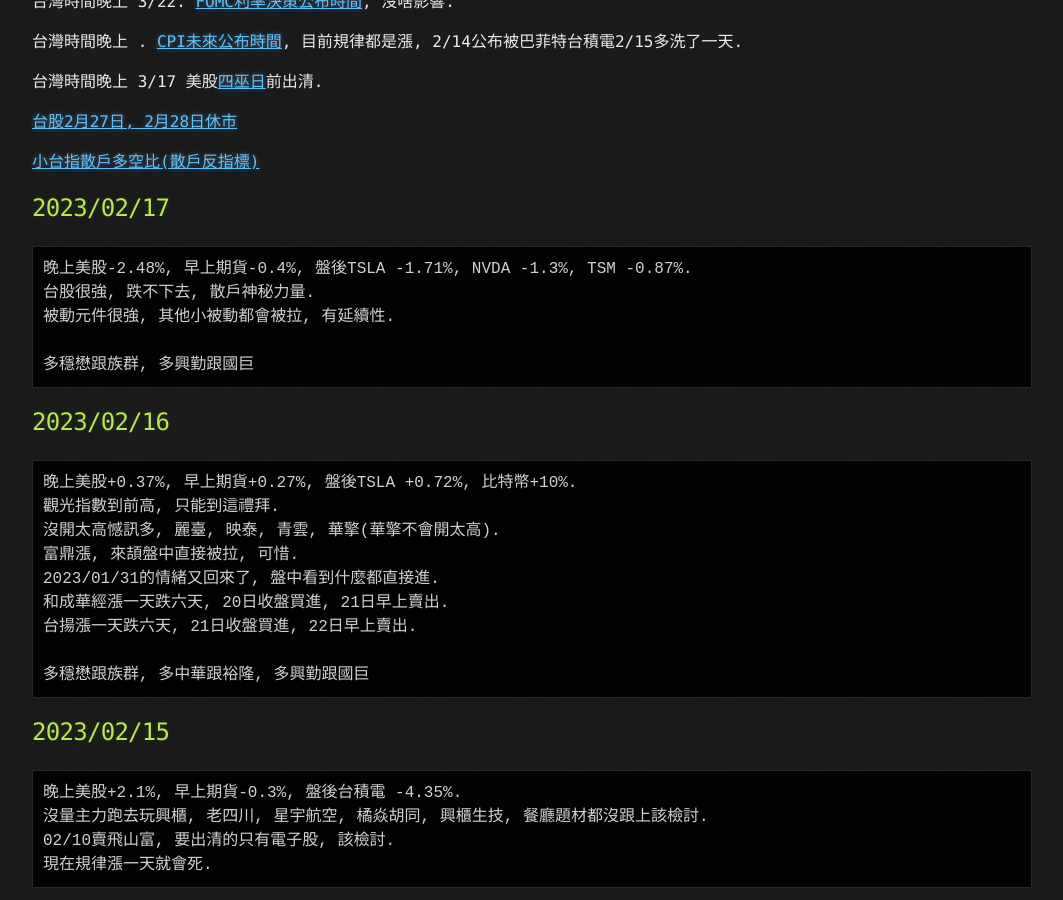
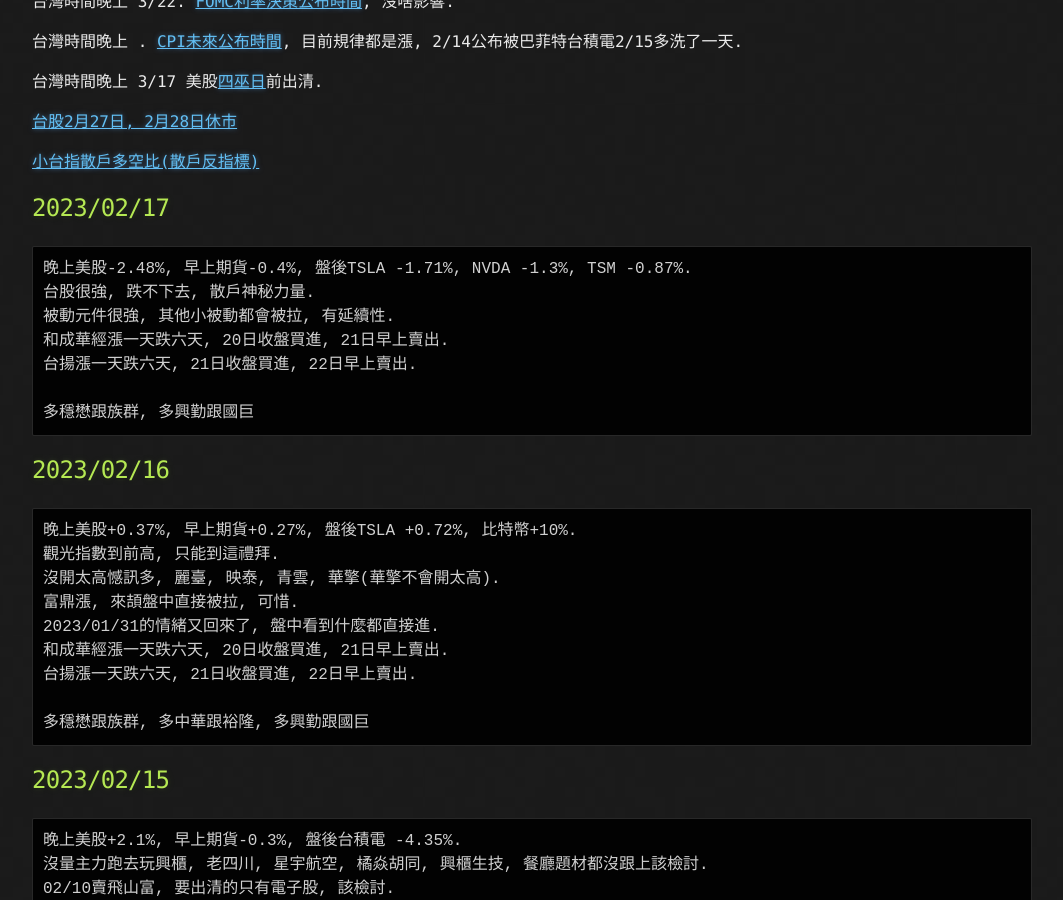
Before and after one commit to lepg5487/Stock_God, a Jekyll site: the page built from index.md, in a window 1280 px wide and 900 px high, scrolled down 428 px. Shown: the whole window, without its empty margins (108-1171 px from the left). Built offline with Jekyll 4.4.1, drawn with Linux system fonts in a browser that asks for light colours; our own code applies the rules of GitHub Pages for plain Markdown files.

Commit message:
Update index.md

````diff
--- a/index.md
+++ b/index.md
@@ -25,6 +25,8 @@
 晚上美股-2.48%, 早上期貨-0.4%, 盤後TSLA -1.71%, NVDA -1.3%, TSM -0.87%.
 台股很強, 跌不下去, 散戶神秘力量.
 被動元件很強, 其他小被動都會被拉, 有延續性.
+和成華經漲一天跌六天, 20日收盤買進, 21日早上賣出.
+台揚漲一天跌六天, 21日收盤買進, 22日早上賣出.
 
 多穩懋跟族群, 多興勤跟國巨
 ```
````
